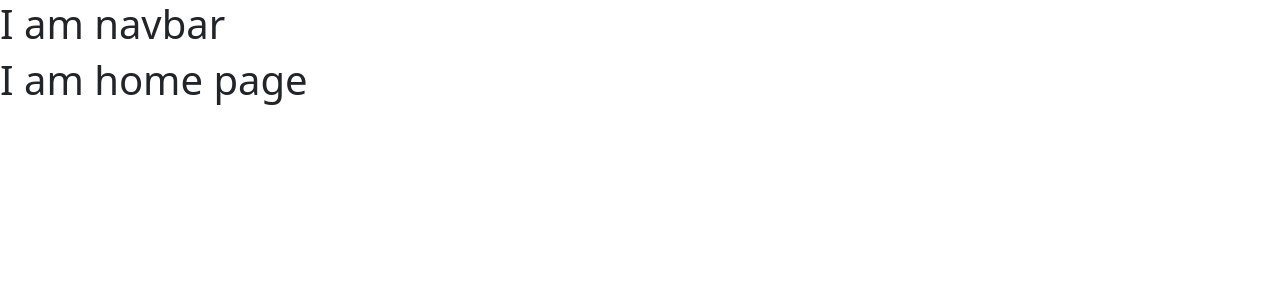
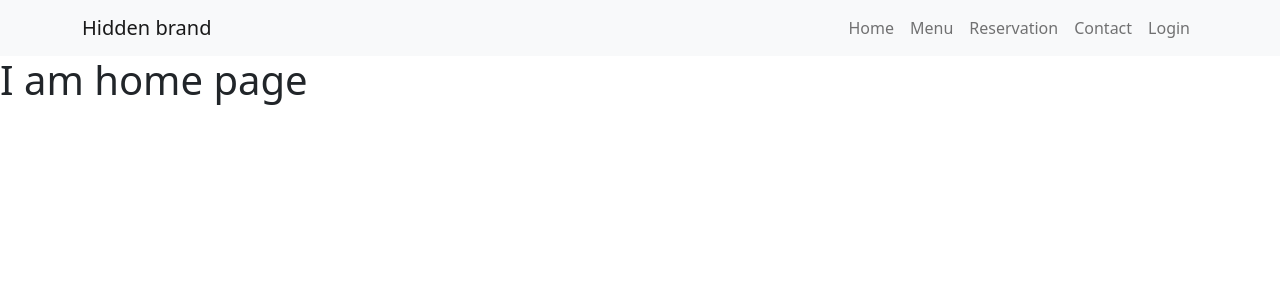
Before and after one commit to akjilani120/assignment-menu, a React (Create React App) app: page / in a window 1280 px wide. Shown: the top 300 px of the page. Built offline with nearby package versions, Linux system fonts and the light colour scheme.

Commit message:
added navigation

```diff
--- a/public/index.html
+++ b/public/index.html
@@ -15,15 +15,8 @@
       user's mobile device or desktop. See https://developers.google.com/web/fundamentals/web-app-manifest/
     -->
     <link rel="manifest" href="%PUBLIC_URL%/manifest.json" />
-    <!--
-      Notice the use of %PUBLIC_URL% in the tags above.
-      It will be replaced with the URL of the `public` folder during the build.
-      Only files inside the `public` folder can be referenced from the HTML.
-
-      Unlike "/favicon.ico" or "favicon.ico", "%PUBLIC_URL%/favicon.ico" will
-      work correctly both with client-side routing and a non-root public URL.
-      Learn how to configure a non-root public URL by running `npm run build`.
-    -->
+    <link href="https://cdn.jsdelivr.net/npm/bootstrap@5.0.2/dist/css/bootstrap.min.css" rel="stylesheet" integrity="sha384-EVSTQN3/azprG1Anm3QDgpJLIm9Nao0Yz1ztcQTwFspd3yD65VohhpuuCOmLASjC" crossorigin="anonymous">
+    <script src="https://cdn.jsdelivr.net/npm/bootstrap@5.0.2/dist/js/bootstrap.bundle.min.js" integrity="sha384-MrcW6ZMFYlzcLA8Nl+NtUVF0sA7MsXsP1UyJoMp4YLEuNSfAP+JcXn/tWtIaxVXM" crossorigin="anonymous"></script>
     <title>React App</title>
   </head>
   <body>
--- a/src/Page/Navbar/Navbar.js
+++ b/src/Page/Navbar/Navbar.js
@@ -1,10 +1,38 @@
 import React from 'react';
+import { Link } from 'react-router-dom';
+
+
 
 const Navbar = () => {
     return (
-        <div>
-            <h1>I am navbar</h1>
+        <nav class="navbar navbar-expand-lg navbar-light bg-light">
+        <div class="container">
+          <button class="navbar-toggler" type="button" data-bs-toggle="collapse" data-bs-target="#navbarTogglerDemo01" aria-controls="navbarTogglerDemo01" aria-expanded="false" aria-label="Toggle navigation">
+            <span class="navbar-toggler-icon"></span>
+          </button>
+          <div class="collapse navbar-collapse" id="navbarTogglerDemo01">
+            <a class="navbar-brand" href="#">Hidden brand</a>
+            <ul class="navbar-nav ms-auto mb-2 mb-lg-0">
+              <li class="nav-item">
+                <Link className='nav-link' to='/'>Home</Link>
+              </li>
+              <li class="nav-item">
+               <Link className='nav-link' to='/menu'>Menu</Link>
+              </li>
+              <li class="nav-item">
+                <Link className='nav-link' to='/reservation'>Reservation</Link>
+              </li>
+              <li class="nav-item">
+                <Link className='nav-link' to='/contact'>Contact</Link>
+              </li>
+              <li class="nav-item">
+                <Link className='nav-link' to='/login'>Login</Link>
+              </li>
+            </ul>
+
+          </div>
         </div>
+      </nav>
     );
 };
 
```
